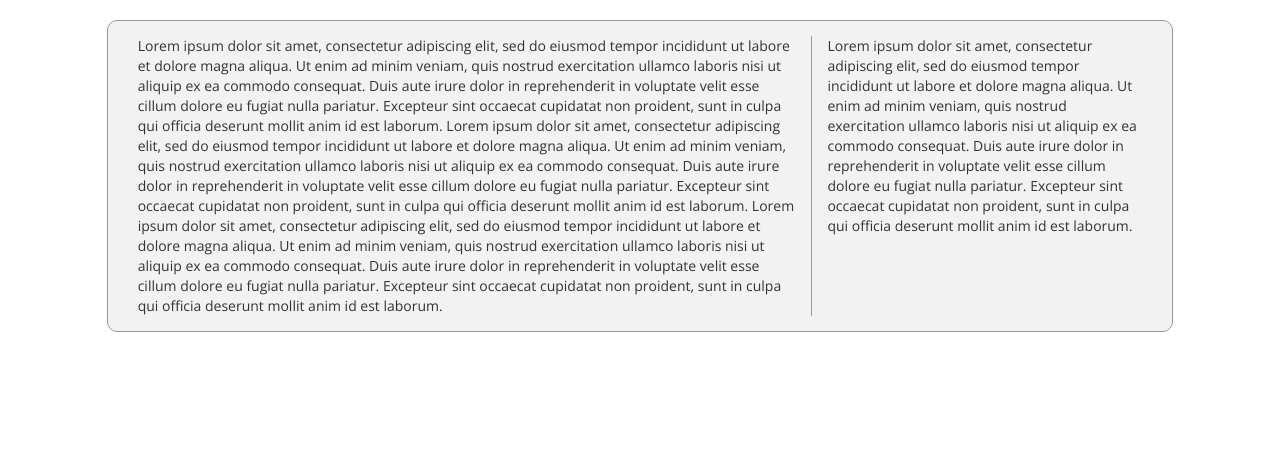
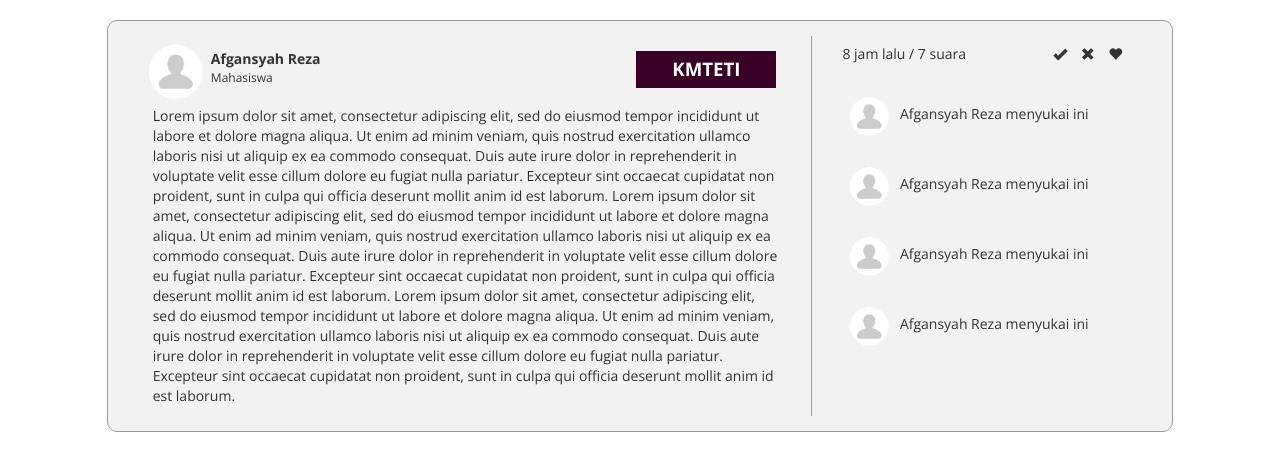
Before and after one commit to rafikaa/aspirasiteti_dev, a PHP site: page /aspirasiteti_dev/pages/aspirasi.php in a window 1280 px wide. Shown: the part 65-536 px from the top of the page. Run offline with PHP 8.4, Linux system fonts and the light colour scheme; some libraries are stand-ins or nearby versions.

Commit message:
frontend detail aspirasi fixed

```diff
--- a/css/style.css
+++ b/css/style.css
@@ -206,6 +206,10 @@ textarea {
 	height: 50px;
 }
 
+.img-profil-lg {
+	height: 70px;
+}
+
 .label-bidang {
 	width: 80px;
 	height: 30px;
@@ -217,6 +221,18 @@ textarea {
 	color: #fff;
 }
 
+.label-bidang-lg {
+	float: right;
+	margin-right: 20px;
+	width: 140px;
+	/*height: 30px;*/
+	padding: 5px 0px;
+	margin-top: 8px;
+	text-align: center;
+	font-size: 14pt;
+	background-color: #3B0025;
+	color: #fff;
+}
 .nama {
 	margin-bottom: 0px !important;
 	font-weight: 600;
@@ -273,3 +289,12 @@ textarea {
 .box-detail-saran-kiri {
 	border-right: solid 1px #999;
 }
+
+.box-last-action {
+	margin-top: 20px;
+}
+
+.last-action {
+	margin-top: 15px;
+	margin-left: 10px;
+}
--- a/pages/aspirasi.php
+++ b/pages/aspirasi.php
@@ -5,12 +5,69 @@
 	<div class="conainer">
 		<div class="col-lg-10 col-lg-offset-1 box-detail-saran">
 			<div class="col-lg-8 box-detail-saran-kiri">
-				Lorem ipsum dolor sit amet, consectetur adipiscing elit, sed do eiusmod tempor incididunt ut labore et dolore magna aliqua. Ut enim ad minim veniam, quis nostrud exercitation ullamco laboris nisi ut aliquip ex ea commodo consequat. Duis aute irure dolor in reprehenderit in voluptate velit esse cillum dolore eu fugiat nulla pariatur. Excepteur sint occaecat cupidatat non proident, sunt in culpa qui officia deserunt mollit anim id est laborum.
-				Lorem ipsum dolor sit amet, consectetur adipiscing elit, sed do eiusmod tempor incididunt ut labore et dolore magna aliqua. Ut enim ad minim veniam, quis nostrud exercitation ullamco laboris nisi ut aliquip ex ea commodo consequat. Duis aute irure dolor in reprehenderit in voluptate velit esse cillum dolore eu fugiat nulla pariatur. Excepteur sint occaecat cupidatat non proident, sunt in culpa qui officia deserunt mollit anim id est laborum.
-				Lorem ipsum dolor sit amet, consectetur adipiscing elit, sed do eiusmod tempor incididunt ut labore et dolore magna aliqua. Ut enim ad minim veniam, quis nostrud exercitation ullamco laboris nisi ut aliquip ex ea commodo consequat. Duis aute irure dolor in reprehenderit in voluptate velit esse cillum dolore eu fugiat nulla pariatur. Excepteur sint occaecat cupidatat non proident, sunt in culpa qui officia deserunt mollit anim id est laborum.
+				<div class="col-lg-8 no-padding">
+					<div class="col-lg-2 no-padding">
+						<img class="img-profil-lg" src="<?php echo BASE_URL; ?>img/profil.png">
+					</div>
+					<div class="col-lg-10 no-padding">
+						<h5 class="nama" style="margin-top:15px">Afgansyah Reza</h5>
+						<h6 class="status" >Mahasiswa</h6>
+					</div>
+				</div>
+				<div class="col-lg-4 no-padding">
+					<label class="label-bidang-lg" style="margin-top:15px">KMTETI</label>
+				</div>
+				<div class="col-lg-12">
+					<p>
+						Lorem ipsum dolor sit amet, consectetur adipiscing elit, sed do eiusmod tempor incididunt ut labore et dolore magna aliqua. Ut enim ad minim veniam, quis nostrud exercitation ullamco laboris nisi ut aliquip ex ea commodo consequat. Duis aute irure dolor in reprehenderit in voluptate velit esse cillum dolore eu fugiat nulla pariatur. Excepteur sint occaecat cupidatat non proident, sunt in culpa qui officia deserunt mollit anim id est laborum.
+						Lorem ipsum dolor sit amet, consectetur adipiscing elit, sed do eiusmod tempor incididunt ut labore et dolore magna aliqua. Ut enim ad minim veniam, quis nostrud exercitation ullamco laboris nisi ut aliquip ex ea commodo consequat. Duis aute irure dolor in reprehenderit in voluptate velit esse cillum dolore eu fugiat nulla pariatur. Excepteur sint occaecat cupidatat non proident, sunt in culpa qui officia deserunt mollit anim id est laborum.
+						Lorem ipsum dolor sit amet, consectetur adipiscing elit, sed do eiusmod tempor incididunt ut labore et dolore magna aliqua. Ut enim ad minim veniam, quis nostrud exercitation ullamco laboris nisi ut aliquip ex ea commodo consequat. Duis aute irure dolor in reprehenderit in voluptate velit esse cillum dolore eu fugiat nulla pariatur. Excepteur sint occaecat cupidatat non proident, sunt in culpa qui officia deserunt mollit anim id est laborum.
+					</p>
+				</div>
 			</div>
 			<div class="col-lg-4 box-detail-saran-kanan">
-				Lorem ipsum dolor sit amet, consectetur adipiscing elit, sed do eiusmod tempor incididunt ut labore et dolore magna aliqua. Ut enim ad minim veniam, quis nostrud exercitation ullamco laboris nisi ut aliquip ex ea commodo consequat. Duis aute irure dolor in reprehenderit in voluptate velit esse cillum dolore eu fugiat nulla pariatur. Excepteur sint occaecat cupidatat non proident, sunt in culpa qui officia deserunt mollit anim id est laborum.
+				<div class="col-lg-12">
+					<div class="col-lg-6 aspirasi-desc no-padding">
+						<h5>8 jam lalu / 7 suara</h5>
+					</div>
+					<div class="col-lg-6 aspirasi-aksi no-padding">
+						<button class="btn btn-aksi"><span class="glyphicon glyphicon-ok"></span></button>
+						<button class="btn btn-aksi"><span class="glyphicon glyphicon-remove"></span></button>
+						<button class="btn btn-aksi"><span class="glyphicon glyphicon-heart"></span></button>
+					</div>
+				</div>
+				<div class="col-lg-12 box-last-action">
+					<div class="col-lg-2 no-padding">
+						<img class="img-profil" src="<?php echo BASE_URL; ?>img/profil.png">
+					</div>
+					<div class="col-lg-10 no-padding">
+						<h5 class="last-action">Afgansyah Reza menyukai ini</h5>
+					</div>
+				</div>
+				<div class="col-lg-12 box-last-action">
+					<div class="col-lg-2 no-padding">
+						<img class="img-profil" src="<?php echo BASE_URL; ?>img/profil.png">
+					</div>
+					<div class="col-lg-10 no-padding">
+						<h5 class="last-action">Afgansyah Reza menyukai ini</h5>
+					</div>
+				</div>
+				<div class="col-lg-12 box-last-action">
+					<div class="col-lg-2 no-padding">
+						<img class="img-profil" src="<?php echo BASE_URL; ?>img/profil.png">
+					</div>
+					<div class="col-lg-10 no-padding">
+						<h5 class="last-action">Afgansyah Reza menyukai ini</h5>
+					</div>
+				</div>
+				<div class="col-lg-12 box-last-action">
+					<div class="col-lg-2 no-padding">
+						<img class="img-profil" src="<?php echo BASE_URL; ?>img/profil.png">
+					</div>
+					<div class="col-lg-10 no-padding">
+						<h5 class="last-action">Afgansyah Reza menyukai ini</h5>
+					</div>
+				</div>
 			</div>
 
 		</div>
```
